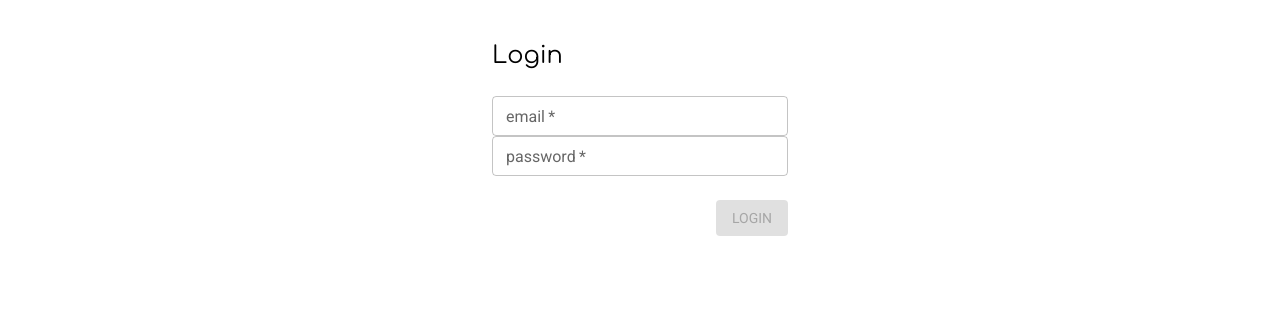
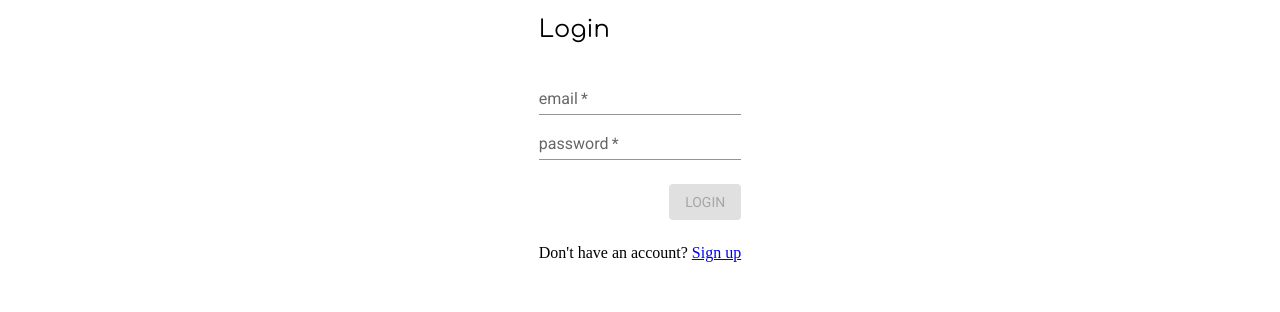
Before and after one commit to vadzimk/car_sharing, a React (Create React App) app in the folder client/: page /login in a window 1280 px wide. Shown: the part 257-569 px from the top of the page. Built offline with nearby package versions, Linux system fonts and the light colour scheme.

Commit message:
add Sign up Link, remove footer from home component

```diff
--- a/client/src/App.js
+++ b/client/src/App.js
@@ -1,16 +1,17 @@
 import React, {useEffect} from 'react';
-import theme from './Theme.js';
 import routes from './routes.js';
-import {BrowserRouter as Router, Switch, Route} from 'react-router-dom';
-import {StyledEngineProvider, Container} from '@mui/material';
-import {ThemeProvider} from '@mui/material/styles';
+import {
+  Switch,
+  Route,
+  useLocation,
+} from 'react-router-dom';
+import {Container} from '@mui/material';
 import Header from './components/ui/Header.js';
 import Footer from './components/ui/Footer.js';
 import Notification from './components/ui/Notification.js';
 import {useDispatch} from 'react-redux';
 import {getUserFromStorage} from './reducers/userReducer.js';
 import HostRoute from './components/HostRoute.js';
-import {CypressHistorySupport} from 'cypress-react-router';
 
 const App = () => {
   const style = {
@@ -32,12 +33,9 @@ const App = () => {
   useEffect(() => {
     dispatch(getUserFromStorage());
   }, []);
-
+  const location = useLocation();
+  console.log('location', location);
   return (
-    <StyledEngineProvider injectFirst>
-      <ThemeProvider theme={theme}>
-        <Router>
-          <CypressHistorySupport/>
     <div style={style.mainContainer}>
       <Header/>
       <Notification/>
@@ -57,11 +55,9 @@ const App = () => {
           }
         </Switch>
       </Container>
-            <Footer style={style.footer}/>
+      {location.pathname !== '/' && <Footer style={style.footer}/>}
     </div>
-        </Router>
-      </ThemeProvider>
-    </StyledEngineProvider>
+
   );
 };
 
--- a/client/src/components/Login/LoginFields.js
+++ b/client/src/components/Login/LoginFields.js
@@ -2,6 +2,7 @@ import React from 'react';
 import {Form} from 'formik';
 import {GridContainer, GridItem} from '../ui/GridRenamed.js';
 import {Button, TextField, Typography} from '@mui/material';
+import {Link} from 'react-router-dom';
 
 const LoginFields = (props) => {
 
@@ -23,7 +24,12 @@ const LoginFields = (props) => {
           </Typography>
         </GridItem>
         <GridItem>
+          <GridContainer direction="column"
+                         // spacing={1}
+          >
+            <GridItem>
               <TextField
+                variant="standard"
                 name="email"
                 label="email"
                 fullWidth
@@ -34,7 +40,10 @@ const LoginFields = (props) => {
                 helperText={props.errors.email}
                 onChange={props.handleChange}
               />
+            </GridItem>
+            <GridItem>
               <TextField
+                variant="standard"
                 name="password"
                 label="password"
                 fullWidth
@@ -47,6 +56,8 @@ const LoginFields = (props) => {
                 onChange={props.handleChange}
               />
             </GridItem>
+          </GridContainer>
+        </GridItem>
         <GridItem container justifyContent="flex-end">
           <Button
             type="submit"
@@ -57,6 +68,10 @@ const LoginFields = (props) => {
             Login
           </Button>
         </GridItem>
+        <GridItem>
+          <Typography variant="p">Don&apos;t have an account? </Typography>
+          <Link to={'/signup'}>Sign up</Link>
+        </GridItem>
 
       </GridContainer>
     </Form>
--- a/client/src/index.js
+++ b/client/src/index.js
@@ -3,8 +3,12 @@ import {Provider} from 'react-redux';
 import ReactDOM from 'react-dom';
 import App from './App';
 import store from './store.js';
+import theme from './Theme.js';
+import {CypressHistorySupport} from 'cypress-react-router';
 // import api from './services/api.js';
-
+import {StyledEngineProvider} from '@mui/material';
+import {ThemeProvider} from '@mui/material/styles';
+import {BrowserRouter as Router} from 'react-router-dom';
 
 /**
  * now
@@ -20,7 +24,14 @@ import store from './store.js';
 ReactDOM.render(
   <React.StrictMode>
     <Provider store={store}>
-      <App/>
+      <StyledEngineProvider injectFirst>
+        <ThemeProvider theme={theme}>
+          <Router>
+            <CypressHistorySupport/>
+            <App/>
+          </Router>
+        </ThemeProvider>
+      </StyledEngineProvider>
     </Provider>
   </React.StrictMode>,
   document.getElementById('root'),
```
Lines whose indentation alone changed are shown as unchanged.
